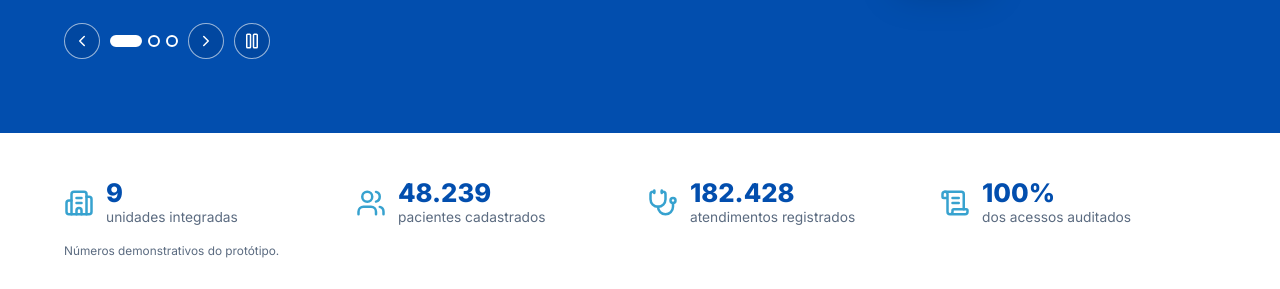
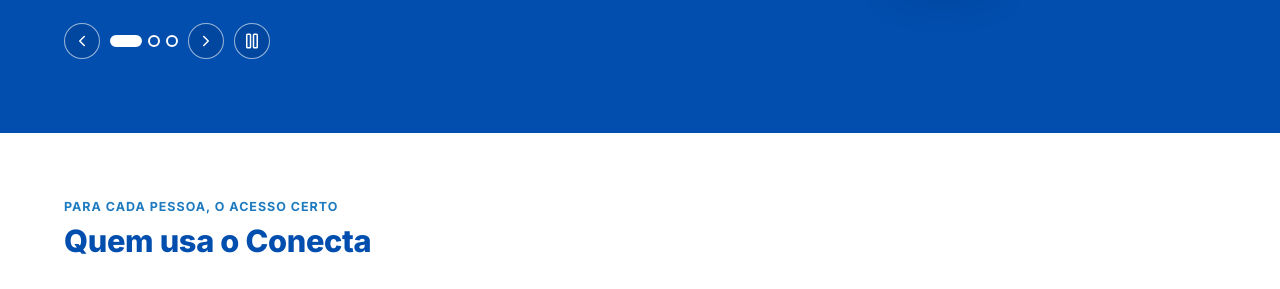
Before and after one commit to HenriqueBilhan/Projeto-Hackathon, a plain HTML site: page frontend/index.html in a window 1280 px wide. Shown: the part 480-769 px from the top of the page. Drawn offline with nearby package versions, Linux system fonts and the light colour scheme.

Commit message:
feat: excluindo sessão

```diff
--- a/frontend/index.html
+++ b/frontend/index.html
@@ -126,12 +126,6 @@
         <button type="button" class="hero-arrow" id="slide-prox" aria-label="Próximo destaque"><i data-lucide="chevron-right" aria-hidden="true"></i></button>
         <button type="button" class="hero-arrow" id="slide-pausa" aria-label="Pausar rotação dos destaques"><i data-lucide="pause" aria-hidden="true"></i></button>
       </div>
-    </section>
-
-    <!-- ===== Números da rede ===== -->
-    <section class="numbers wrap" aria-label="A rede em números">
-      <div id="numeros" class="numbers-grid"></div>
-      <p class="numbers-note">Números demonstrativos do protótipo.</p>
     </section>
 
     <!-- ===== Públicos ===== -->
```
